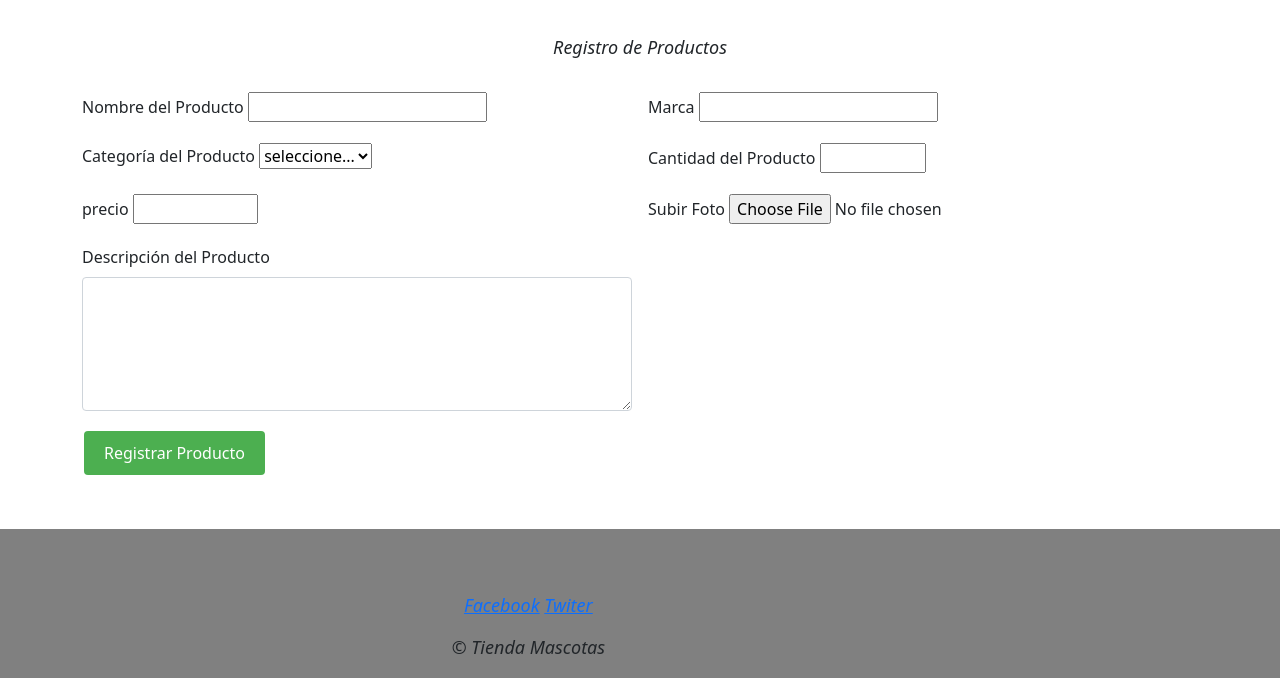
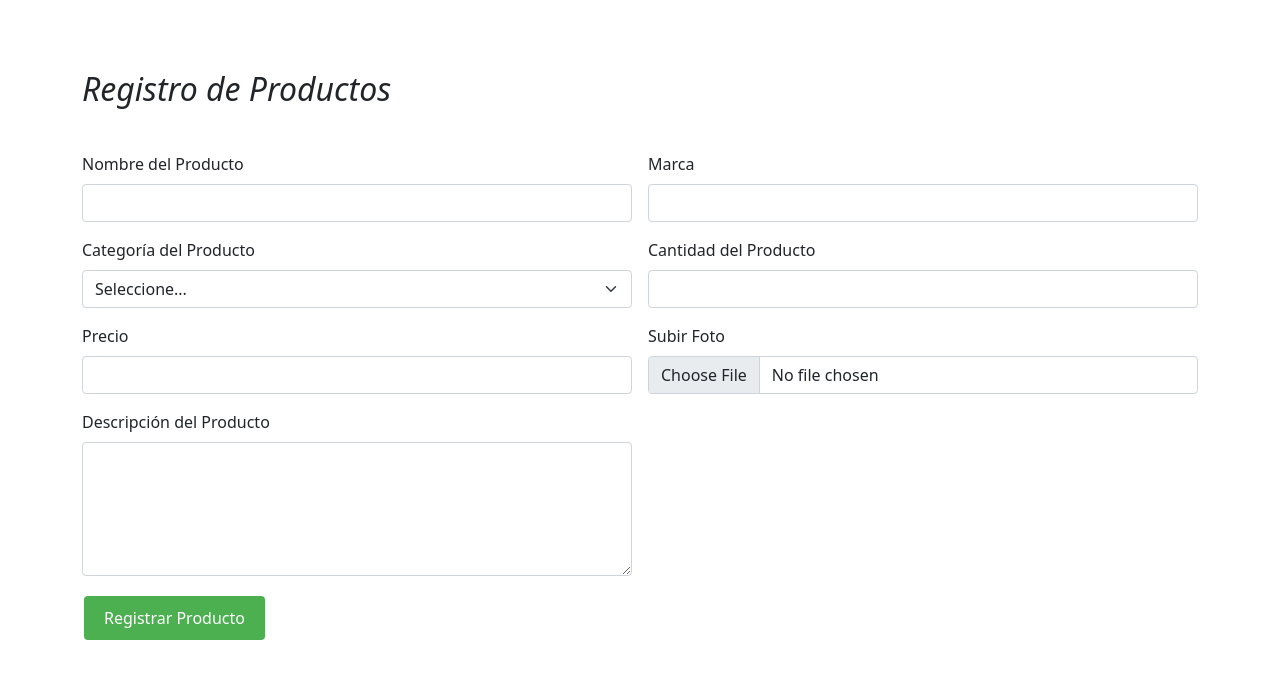
Before and after one commit to X7OH/Tienda-Mascotas--ExAnalisis-, a Django app: page /RegProd in a window 1280 px wide. Shown: the part 68-746 px from the top of the page. Run offline with Django 5.2, Linux system fonts and the light colour scheme; some libraries are stand-ins or nearby versions.

Commit message:
Cambios2

```diff
--- /dev/null
+++ b/TiendaMascotasWeb/TiendaMascotaApp/static/css/Contactos.css
@@ -0,0 +1,17 @@
+.about{
+    padding-top: 20px;
+    padding-bottom: 20px;
+    text-align: center;
+    justify-content: center;
+}
+.about h2{
+    text-align: center;
+    justify-content: center;
+    padding-top: 20px;
+    padding-bottom: 20px;
+}
+
+.imgCont img{
+    width: 100%;
+    height: 60%;
+}
--- a/TiendaMascotasWeb/TiendaMascotaApp/template/HeadFoot.html
+++ b/TiendaMascotasWeb/TiendaMascotaApp/template/HeadFoot.html
@@ -21,6 +21,8 @@
     <link rel="stylesheet" type="text/css" href="{% static 'css/DescProd.css' %}">
     <link rel="stylesheet" type="text/css" href="{% static 'css/home.css' %}">
     <link rel="stylesheet" type="text/css" href="{% static 'css/ModProd.css' %}">
+    <link rel="stylesheet" type="text/css" href="{% static 'css/Contactos.css' %}">
+
     <script type="text/javascript" src="{% static 'js/FuncAdminUs.js' %}"></script>
     <script type="text/javascript" src="{% static 'js/FuncModProd.js' %}"></script>
 
--- a/TiendaMascotasWeb/TiendaMascotaApp/template/RegProd.html
+++ b/TiendaMascotasWeb/TiendaMascotaApp/template/RegProd.html
@@ -6,87 +6,97 @@
     <div class="container" style="padding-top: 50px; padding-bottom: 50px;">
         <form method="post" class="row g-3" enctype="multipart/form-data">
             {% csrf_token %}
-            <p>Registro de Productos</p>
+            <h2>Registro de Productos</h2>
 
             <div class="col-md-6">
-                <label for="{{ form.nombreProd.id_for_label }}" class="form-label">Nombre del Producto</label>
-                <input type="text" name="nombreProd" maxlength="15" required="" id="nombreProd">
-                {{ form.nombreProd }}
+                <label for="nombreProd" class="form-label">Nombre del Producto</label>
+                <input type="text" name="nombreProd" maxlength="15" class="form-control {% if form.nombreProd.errors %}is-invalid{% endif %}" id="nombreProd" required>
                 {% if form.nombreProd.errors %}
+                    <div class="invalid-feedback">
                         {% for error in form.nombreProd.errors %}
-                        <div class="invalid-feedback">{{ error }}</div>
+                            {{ error }}
                         {% endfor %}
-                {% endif %}
                     </div>
-            <div class="col-md-6">
-                <label for="{{ form.marca.id_for_label }}" class="form-label">Marca</label>
-                <input type="text" name="marca" maxlength="15" required="" id="marca">
-                {{ form.marca }}
-                {% if form.marca.errors %}
-                    {% for error in form.marca.errors %}
-                        <div class="invalid-feedback">{{ error }}</div>
-                    {% endfor %}
                 {% endif %}
             </div>
 
             <div class="col-md-6">
-                <label for="{{ form.categoria.id_for_label }}" class="form-label">Categoría del Producto</label>
-                <select name="categoria" required="" id="categoria" >
-                    <option value="def" selected="selected">seleccione...</option>
+                <label for="marca" class="form-label">Marca</label>
+                <input type="text" name="marca" maxlength="15" class="form-control {% if form.marca.errors %}is-invalid{% endif %}" id="marca" required>
+                {% if form.marca.errors %}
+                    <div class="invalid-feedback">
+                        {% for error in form.marca.errors %}
+                            {{ error }}
+                        {% endfor %}
+                    </div>
+                {% endif %}
+            </div>
+
+            <div class="col-md-6">
+                <label for="categoria" class="form-label">Categoría del Producto</label>
+                <select name="categoria" class="form-select {% if form.categoria.errors %}is-invalid{% endif %}" id="categoria" required>
+                    <option value="" selected>Seleccione...</option>
                     <option value="Alimentos">Alimentos</option>
                     <option value="Aseo">Aseo</option>
                     <option value="Ropa">Ropa</option>
                 </select>
-                {{ form.categoria }}
                 {% if form.categoria.errors %}
+                    <div class="invalid-feedback">
                         {% for error in form.categoria.errors %}
-                        <div class="invalid-feedback">{{ error }}</div>
+                            {{ error }}
                         {% endfor %}
+                    </div>
                 {% endif %}
             </div>
 
             <div class="col-md-6">
-                <label for="{{ form.cantidad.id_for_label }}" class="form-label">Cantidad del Producto</label>
-                <input type="number" name="cantidad" required="" id="cantidad" min="0" max="9999" step="1">
-                {{ form.cantidad }}
+                <label for="cantidad" class="form-label">Cantidad del Producto</label>
+                <input type="number" name="cantidad" class="form-control {% if form.cantidad.errors %}is-invalid{% endif %}" id="cantidad" min="0" max="9999" step="1" required>
                 {% if form.cantidad.errors %}
+                    <div class="invalid-feedback">
                         {% for error in form.cantidad.errors %}
-                        <div class="invalid-feedback">{{ error }}</div>
+                            {{ error }}
                         {% endfor %}
-                {% endif %}
                     </div>
-            <div class="col-md-6">
-                <label for="{{ form.precio.id_for_label }}" class="form-label">precio</label>
-                <input type="number" name="precio"required="" id="precio" min="0" max="999.99" step="0.01">
-                {{ form.precio }}
-                {% if form.precio.errors %}
-                    {% for error in form.precio.errors %}
-                        <div class="invalid-feedback">{{ error }}</div>
-                    {% endfor %}
-                {% endif %}
-            </div>
-            <div class="col-md-6">
-                <label for="{{ form.foto.id_for_label }}" class="form-label">Subir Foto</label>
-                <input type="file" name="foto" required="" id="foto" accept="image/*">
-                {{ form.foto }}
-                {% if form.foto.errors %}
-                    {% for error in form.foto.errors %}
-                        <div class="invalid-feedback">{{ error }}</div>
-                    {% endfor %}
                 {% endif %}
             </div>
 
-            <div class="col-md-6 form-group">
-                <label for="{{ form.descripcion.id_for_label }}" class="form-label">Descripción del Producto</label>
-                <textarea class="form-control" name="descripcion" rows="5" required="" id="descripcion">
-                </textarea>
-                {{ form.descripcion }}
-                {% if form.descripcion.errors %}
-                    {% for error in form.descripcion.errors %}
-                        <div class="invalid-feedback">{{ error }}</div>
+            <div class="col-md-6">
+                <label for="precio" class="form-label">Precio</label>
+                <input type="number" name="precio" class="form-control {% if form.precio.errors %}is-invalid{% endif %}" id="precio" min="0" max="999.99" step="0.01" required>
+                {% if form.precio.errors %}
+                    <div class="invalid-feedback">
+                        {% for error in form.precio.errors %}
+                            {{ error }}
                         {% endfor %}
+                    </div>
                 {% endif %}
             </div>
+
+            <div class="col-md-6">
+                <label for="foto" class="form-label">Subir Foto</label>
+                <input type="file" name="foto" class="form-control {% if form.foto.errors %}is-invalid{% endif %}" id="foto" accept="image/*" required>
+                {% if form.foto.errors %}
+                    <div class="invalid-feedback">
+                        {% for error in form.foto.errors %}
+                            {{ error }}
+                        {% endfor %}
+                    </div>
+                {% endif %}
+            </div>
+
+            <div class="col-md-6">
+                <label for="descripcion" class="form-label">Descripción del Producto</label>
+                <textarea name="descripcion" class="form-control {% if form.descripcion.errors %}is-invalid{% endif %}" id="descripcion" rows="5" required></textarea>
+                {% if form.descripcion.errors %}
+                    <div class="invalid-feedback">
+                        {% for error in form.descripcion.errors %}
+                            {{ error }}
+                        {% endfor %}
+                    </div>
+                {% endif %}
+            </div>
+
             <div class="col-12">
                 <button type="submit" class="btn btn-primary">Registrar Producto</button>
             </div>
```
Also changed, not shown: TiendaMascotasWeb/TiendaMascotaApp/template/Contactos.html (+14 -43 lines), TiendaMascotasWeb/TiendaMascotaApp/template/Login.html (+18 -12 lines), TiendaMascotasWeb/TiendaMascotaApp/static/img/tienda.jpg (added), TiendaMascotasWeb/media/fotos/curso_2.jpg (added). Lines whose indentation alone changed are shown as unchanged.
